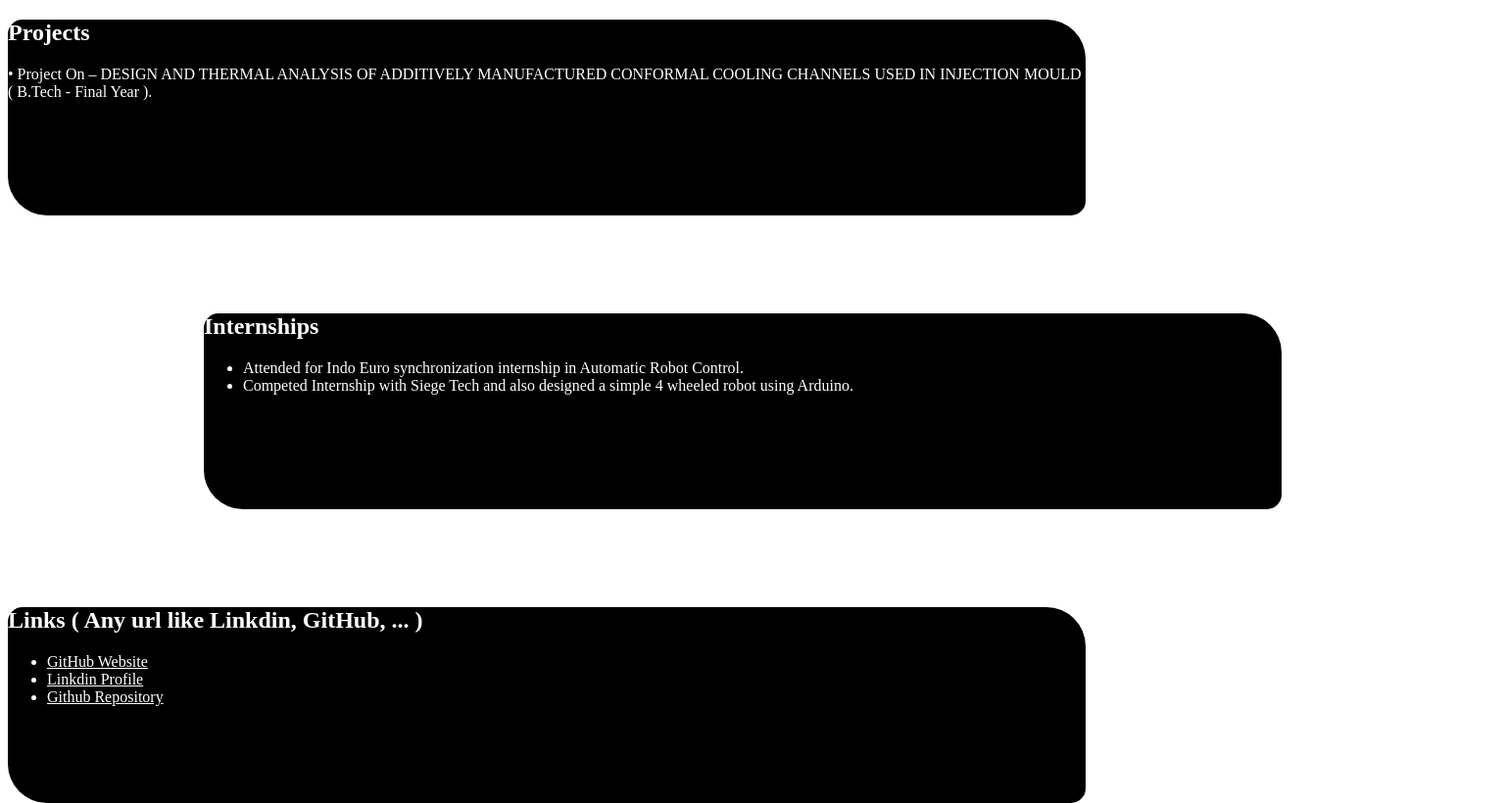
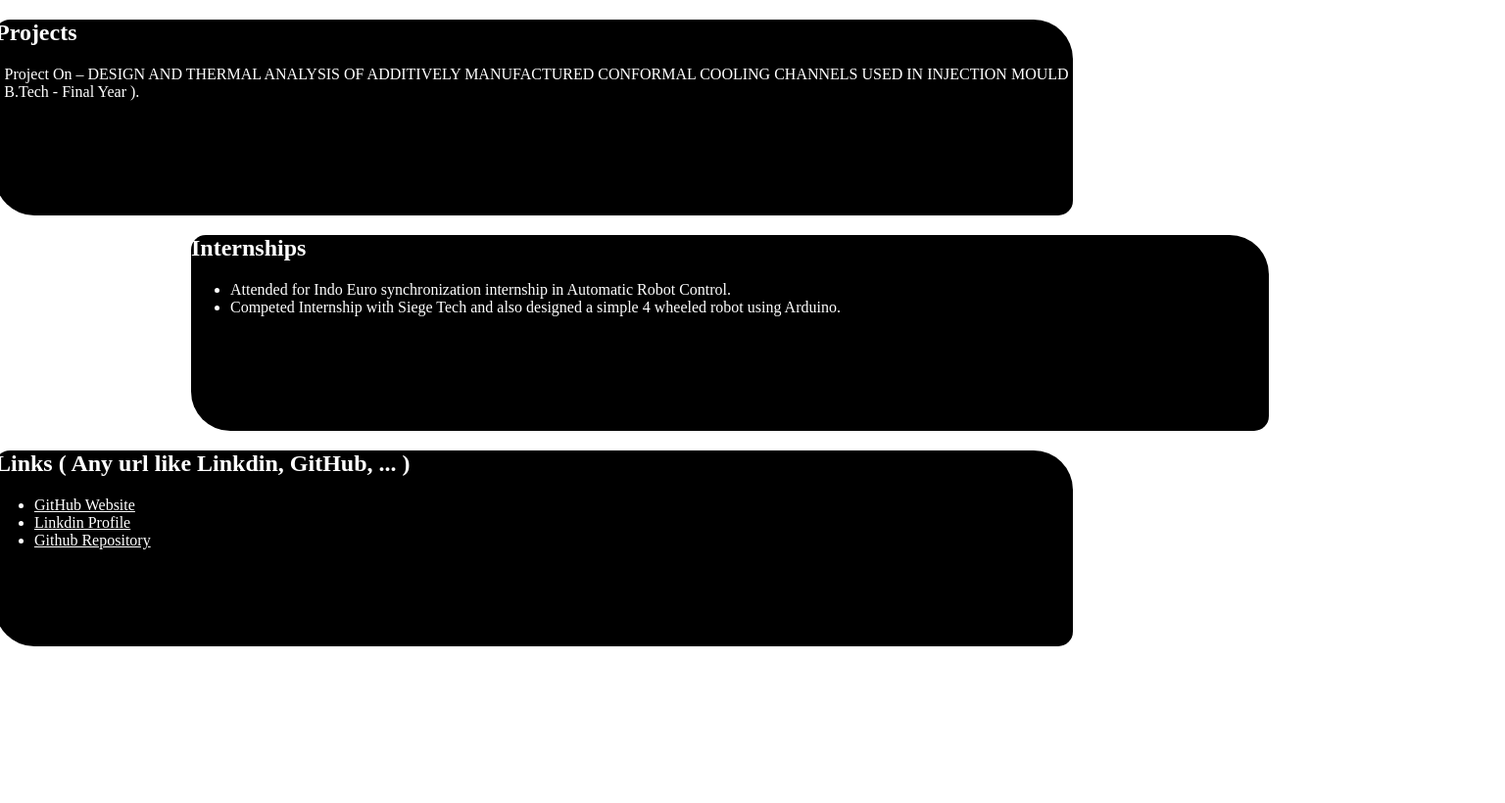
Before and after one commit to PavanMech321/Project-1, a plain HTML site: page Others.html in a window 1536 px wide. Shown: the top 820 px of the page at 98% size. Drawn offline with Linux system fonts and the light colour scheme.

Commit message:
Update Others.html

```diff
--- a/Others.html
+++ b/Others.html
@@ -8,6 +8,7 @@
     <style>
         @media screen and (min-width: 390px){
             body {
+            margin-left:-5px;
             width: 390px;
             position: relative;
             flex: 0 1 auto;
@@ -21,7 +22,7 @@
                 color:white;
             }
             .div2{
-                margin-top:30px;
+                margin-top:10px;
                 margin-left:60px;
                 width:330px;
                 height:200px;
@@ -30,7 +31,7 @@
                 color: white;
             }
             .div3{
-                margin-top:30px;
+                margin-top:10px;
                 width:390px;
                 height:200px;
                 border-radius:10px 30px;
@@ -57,7 +58,7 @@
                 color:white;
             }
             .div2{
-                margin-top:100px;
+                margin-top:20px;
                 width:1100px;
                 height:200px;
                 margin-left:200px;
@@ -66,7 +67,7 @@
                 color: white;
             }
             .div3{
-                margin-top:100px;
+                margin-top:20px;
                 width:1100px;
                 height:200px;
                 border-radius:15px 40px;
```
